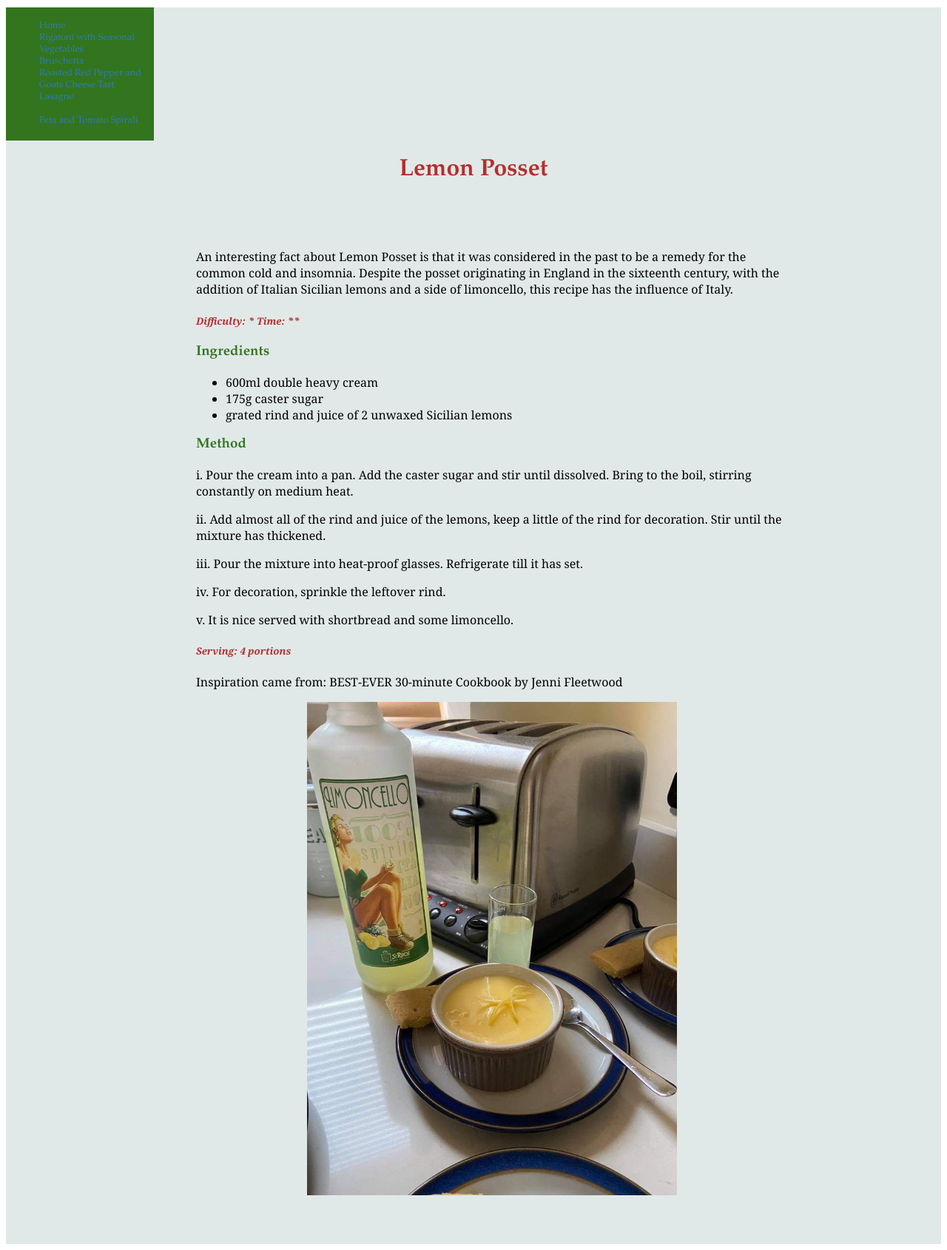
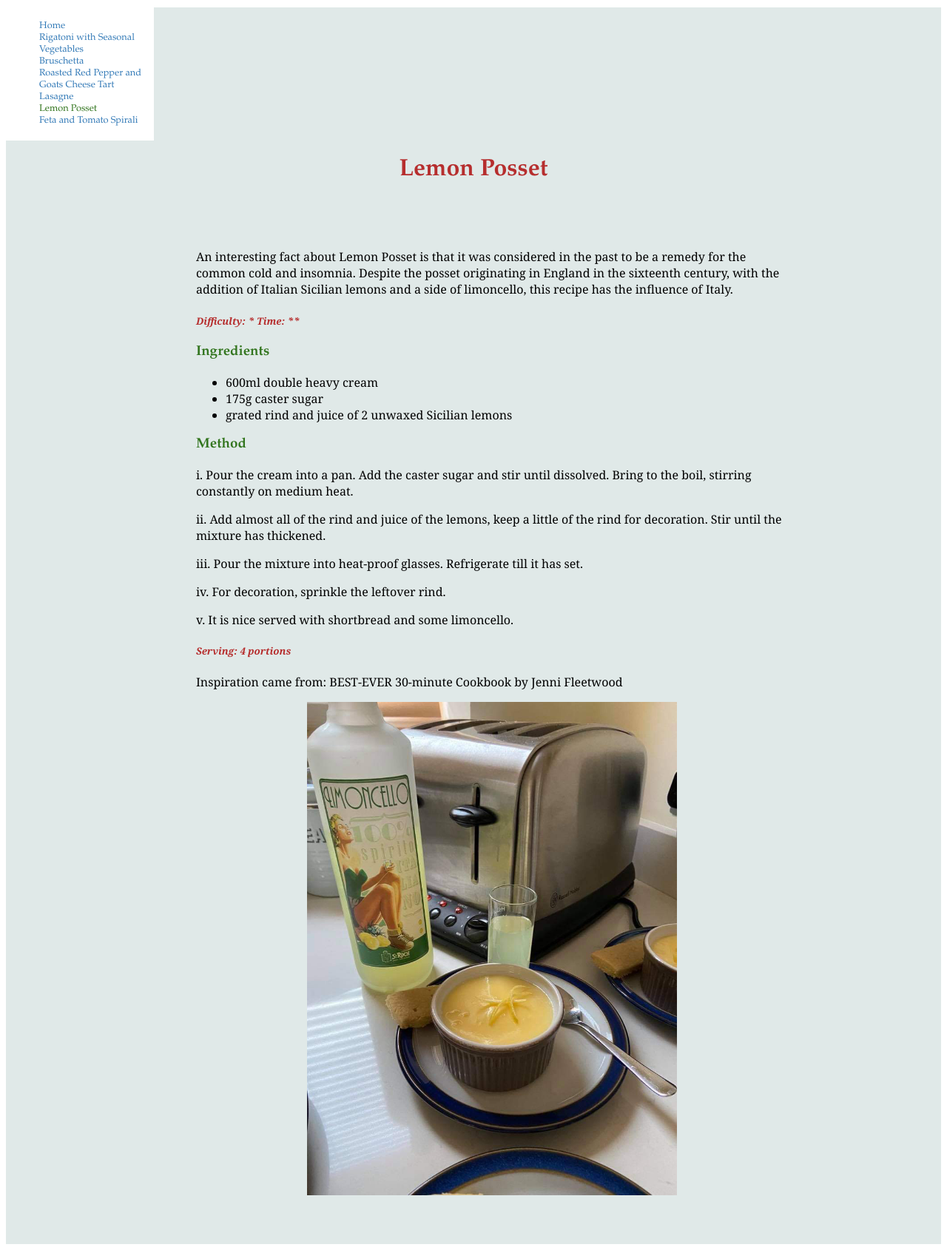
Before and after one commit to Hol1999/Hollyrecipewebsite, a Jekyll site: the page built from _recipes/recipe4.md, in a window 1280 px wide. Shown: the whole page at 74% size. Built offline with Jekyll 4.4.1, drawn with Linux system fonts in a browser that asks for light colours.

Commit message:
Update recipes.css

```diff
--- a/styles/recipes.css
+++ b/styles/recipes.css
@@ -145,7 +145,7 @@ ul.allrecipes {
 font-family: Garamond, georgia, monospace, serif;
   padding: 5px;
   margin: 10px 0;
- background-color:rgb(50,117,30);
+ background-color: white;
 }
 
 @media screen and (max-width: 700px){
```
